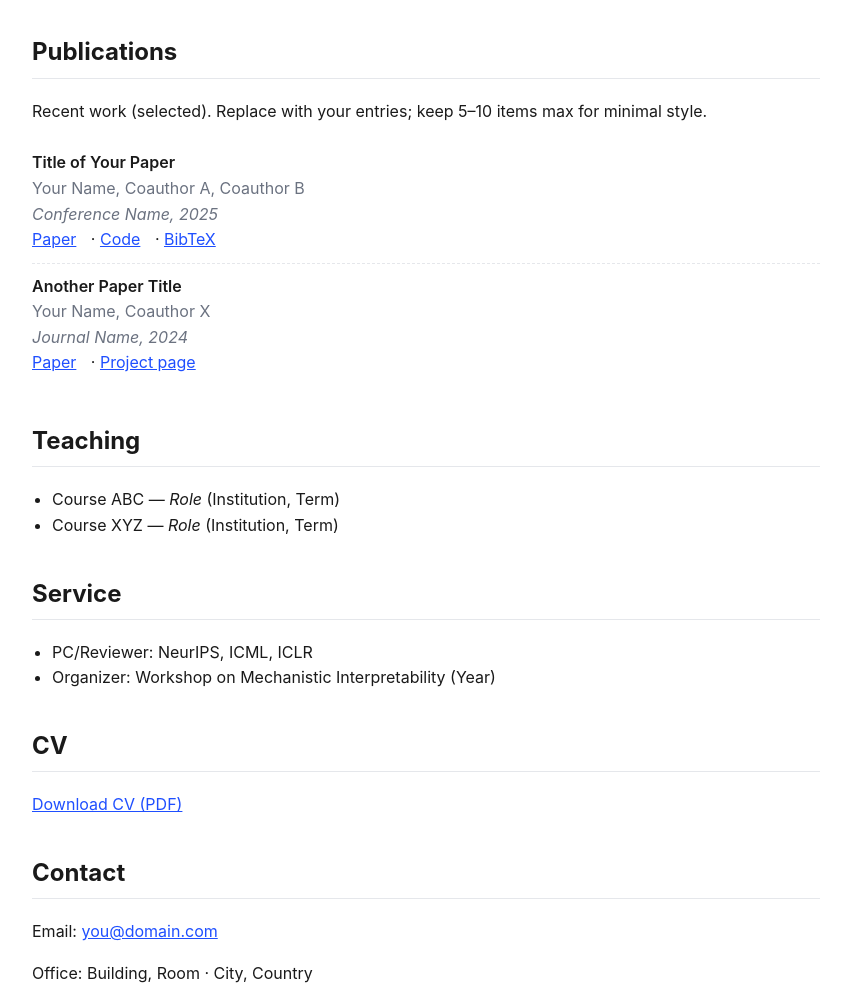
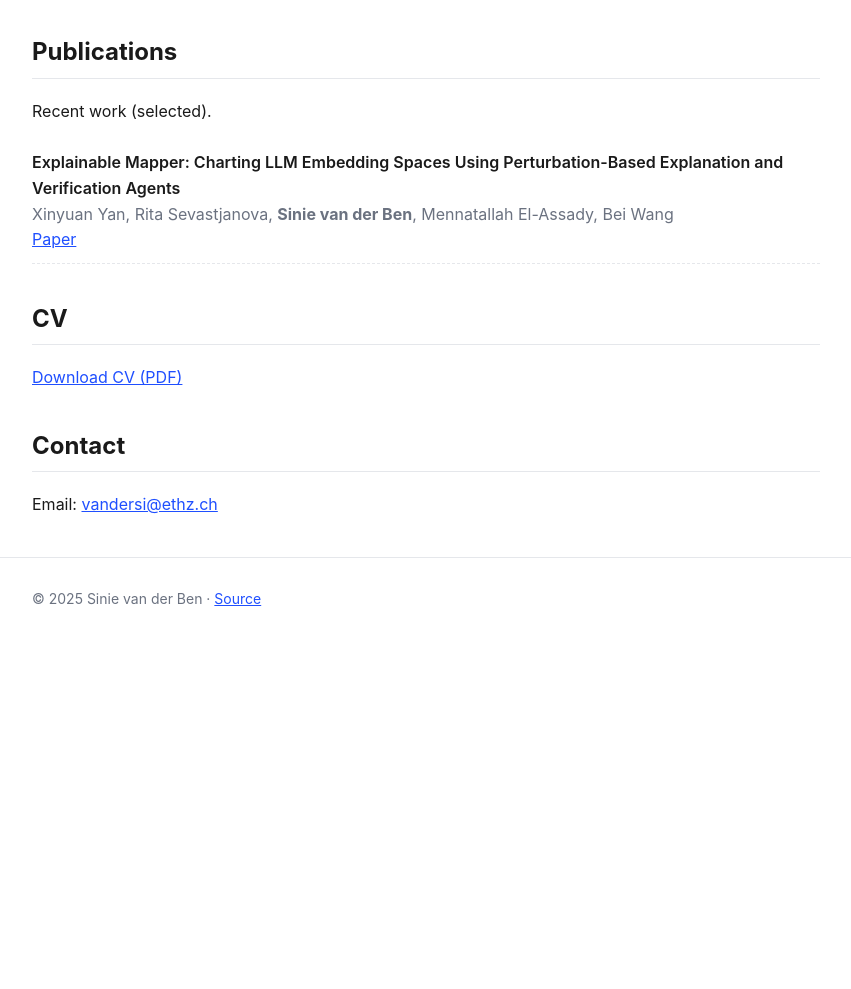
Before and after one commit to sinievanderben/sinievanderben.github.io, a plain HTML site: page index.html in a window 1280 px wide. Shown: the part 578-1567 px from the top of the page, without its empty margins (214-1065 px from the left). After the commit the page ends 1219 px from the top, so only its background shows below. Drawn offline with Linux system fonts and the light colour scheme.

Commit message:
small update

```diff
--- a/index.html
+++ b/index.html
@@ -50,42 +50,15 @@
 
     <section id="publications">
       <h2>Publications</h2>
-      <p>Recent work (selected). Replace with your entries; keep 5–10 items max for minimal style.</p>
+      <p>Recent work (selected). </p>
 
       <div class="pub">
-        <div class="pub-title">Title of Your Paper</div>
-        <div class="pub-authors">Your Name, Coauthor A, Coauthor B</div>
-        <div class="pub-venue">Conference Name, 2025</div>
+        <div class="pub-title">Explainable Mapper: Charting LLM Embedding Spaces Using Perturbation-Based Explanation and Verification Agents</div>
+        <div class="pub-authors">Xinyuan Yan, Rita Sevastjanova, <strong>Sinie van der Ben</strong>, Mennatallah El-Assady, Bei Wang</div>
         <div class="pub-links">
-          <a href="#">Paper</a> · <a href="#">Code</a> · <a href="#">BibTeX</a>
+          <a href="https://arxiv.org/abs/2507.18607">Paper</a>
         </div>
       </div>
-
-      <div class="pub">
-        <div class="pub-title">Another Paper Title</div>
-        <div class="pub-authors">Your Name, Coauthor X</div>
-        <div class="pub-venue">Journal Name, 2024</div>
-        <div class="pub-links">
-          <a href="#">Paper</a> · <a href="#">Project page</a>
-        </div>
-      </div>
-    </section>
-
-    <section id="teaching">
-      <h2>Teaching</h2>
-      <ul class="bullets">
-        <li>Course ABC — <em>Role</em> (Institution, Term)</li>
-        <li>Course XYZ — <em>Role</em> (Institution, Term)</li>
-      </ul>
-    </section>
-
-    <section id="service">
-      <h2>Service</h2>
-      <ul class="bullets">
-        <li>PC/Reviewer: NeurIPS, ICML, ICLR</li>
-        <li>Organizer: Workshop on Mechanistic Interpretability (Year)</li>
-      </ul>
-    </section>
 
     <section id="cv">
       <h2>CV</h2>
@@ -94,15 +67,14 @@
 
     <section id="contact">
       <h2>Contact</h2>
-      <p>Email: <a href="mailto:you@domain.com">you@domain.com</a></p>
-      <p>Office: Building, Room · City, Country</p>
+      <p>Email: <a href="vandersi@ethz.ch">vandersi@ethz.ch</a></p>
     </section>
 
   </main>
 
   <footer class="site-footer">
     <div class="container">
-      <p>&copy; <span id="year"></span> Your Name · <a href="https://github.com/your-username/your-username.github.io">Source</a></p>
+      <p>&copy; <span id="year"></span> Sinie van der Ben · <a href="https://github.com/sinievanderben/sinievanderben.github.io">Source</a></p>
     </div>
   </footer>
 
```
